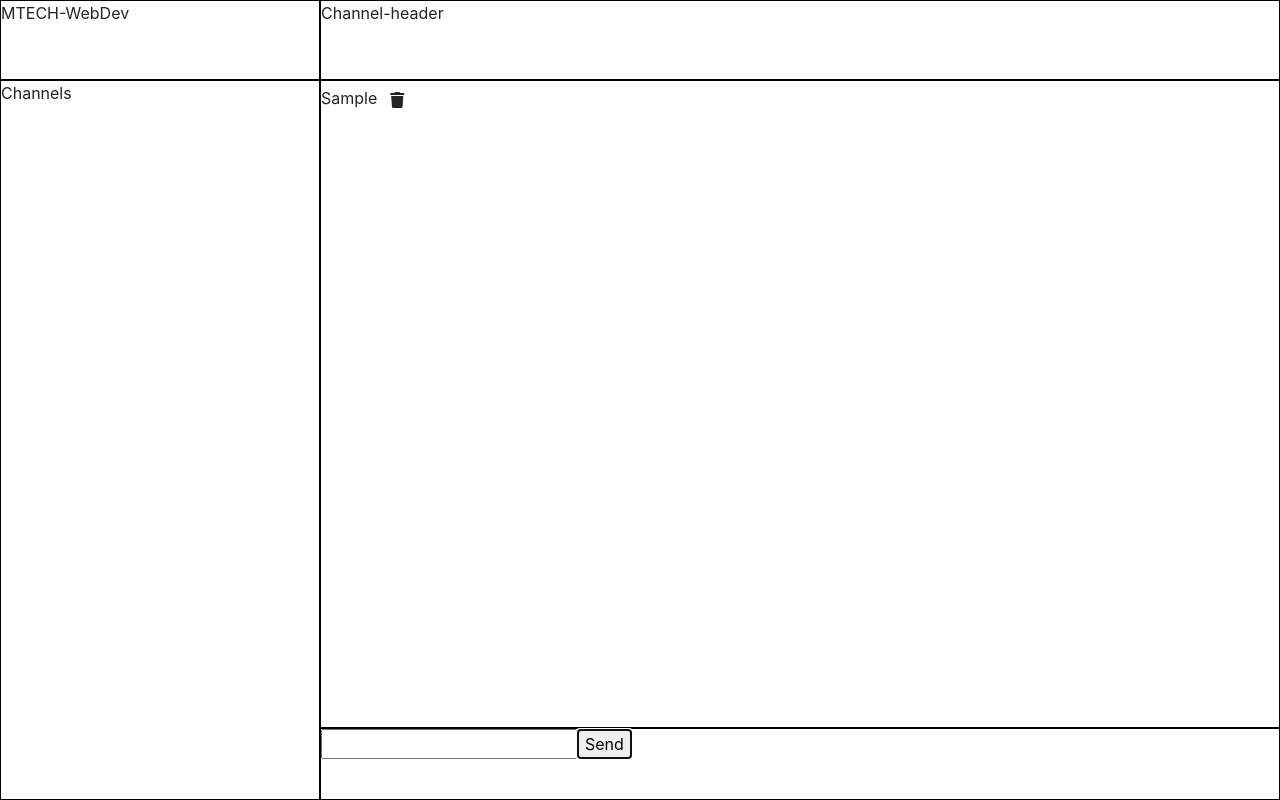
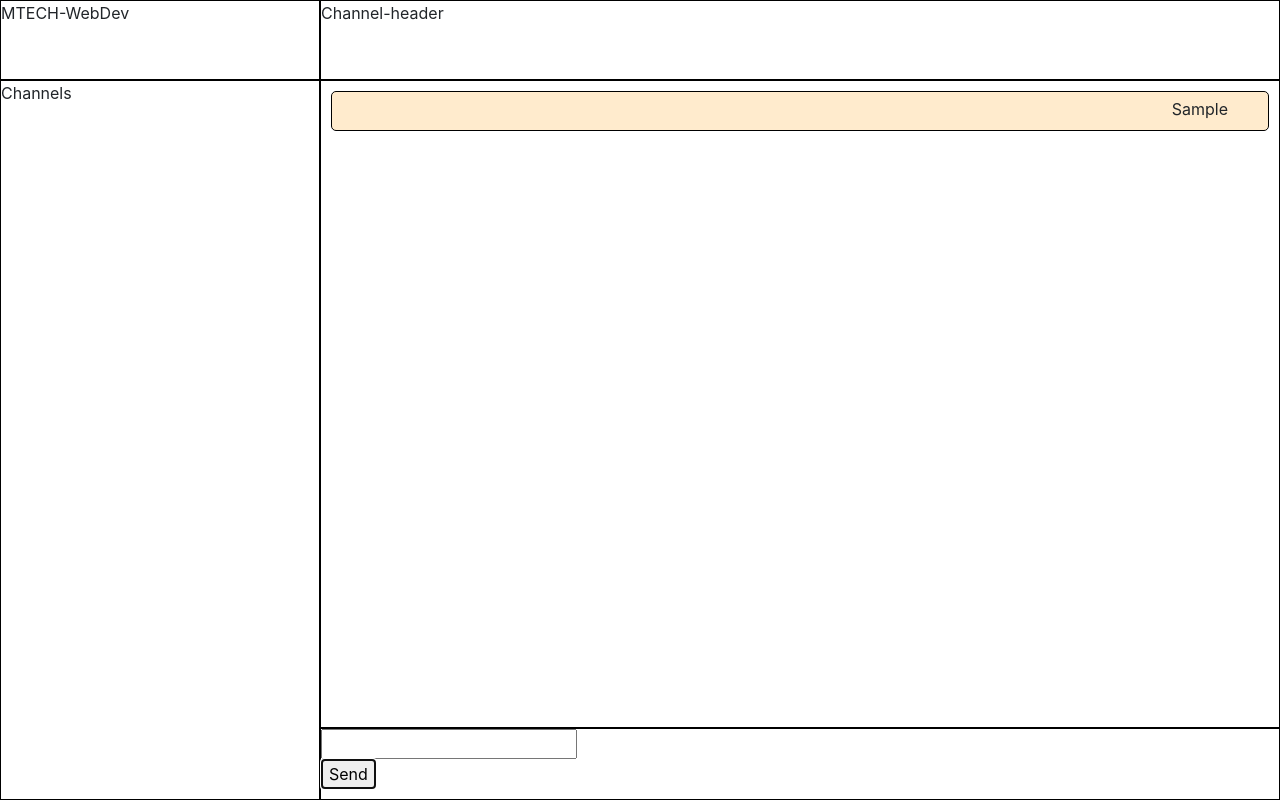
Before and after one commit to sam-leishman/chat-app, a React (Create React App) app: page / in a window 1280 px wide. Both pictures are taken after typing "Sample" into the empty fields and a click on the button "Send". Built offline with nearby package versions, Linux system fonts and the light colour scheme.

Commit message:
Add some placeholder styling and add onSubmit for when enter is pressed

```diff
--- a/package.json
+++ b/package.json
@@ -36,6 +36,7 @@
     ]
   },
   "devDependencies": {
+    "jquery": "^3.5.1",
     "react-redux": "^7.2.2",
     "redux": "^4.0.5"
   }
--- a/public/index.html
+++ b/public/index.html
@@ -37,6 +37,8 @@
   <!-- FontAwesome -->
   <link rel="stylesheet" href="https://use.fontawesome.com/releases/v5.7.1/css/all.css"
     integrity="sha384-fnmOCqbTlWIlj8LyTjo7mOUStjsKC4pOpQbqyi7RrhN7udi9RwhKkMHpvLbHG9Sr" crossorigin="anonymous" />
+  <!-- JQuery -->
+  <script defer src="https://ajax.googleapis.com/ajax/libs/jquery/3.5.1/jquery.min.js"></script>
   <title>React App</title>
 </head>
 
--- a/src/App.css
+++ b/src/App.css
@@ -24,11 +24,29 @@ body {
 .channels {
   border: 1px solid black;
 }
+
 .messages-box {
   border: 1px solid black;
   height: 90%;
   overflow-y: scroll;
 }
+
+.message {
+  border: 1px solid black;
+  border-radius: 5px;
+  margin: 10px;
+  background-color: blanchedalmond;
+  text-align: right;
+}
+
+.trash-button {
+  visibility: hidden;
+}
+
+.message:hover .trash-button {
+  visibility: visible;
+}
+
 .message-input {
   border: 1px solid black;
   height: 10%;
--- a/src/Chat.js
+++ b/src/Chat.js
@@ -11,9 +11,9 @@ class Chat extends Component {
 
     render() {
         const messages = this.props.messages.map((message, index) => (
-            <div key={index}>
+            <div key={index} className='message'>
                 {message}
-                <button className='btn' onClick={() => this.handleClick(index)}><i class="fas fa-trash"></i></button>
+                <button className='btn' onClick={() => this.handleClick(index)}><i className="fas fa-trash trash-button"></i></button>
             </div>
         ))
 
--- a/src/ChatInput.js
+++ b/src/ChatInput.js
@@ -25,11 +25,13 @@ class ChatInput extends Component {
     render() {
         return (
             <div>
-                <input
-                    onChange={this.onChange}
-                    value={this.state.value}
-                    type='text'
-                />
+                <form onSubmit={this.handleSubmit}>
+                    <input
+                        onChange={this.onChange}
+                        value={this.state.value}
+                        type='text'
+                    />
+                </form>
                 <button
                     onClick={this.handleSubmit}
                     className='submit-button'
```
Also changed, not shown: 2 other files (tests, documents, lock files or other folders).
